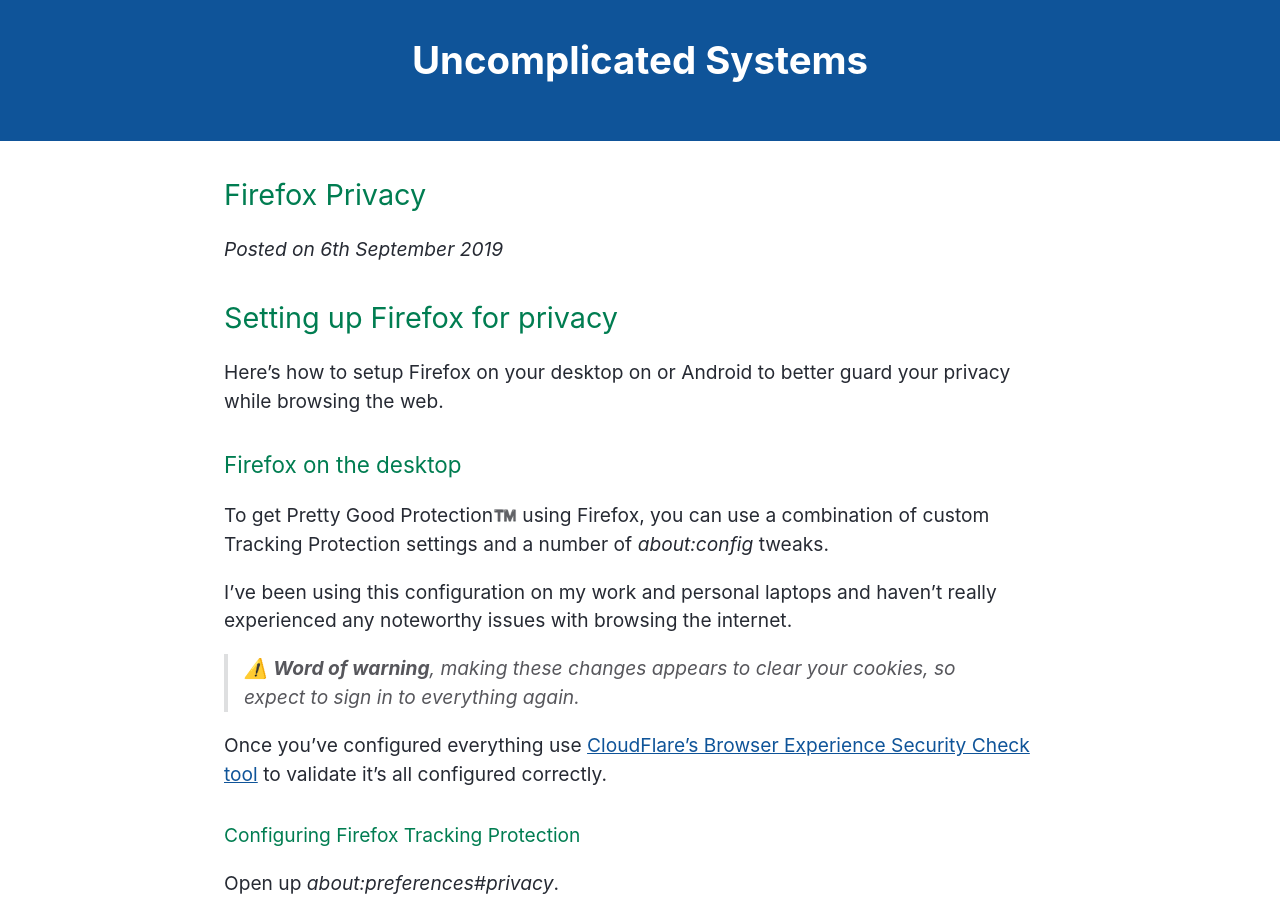
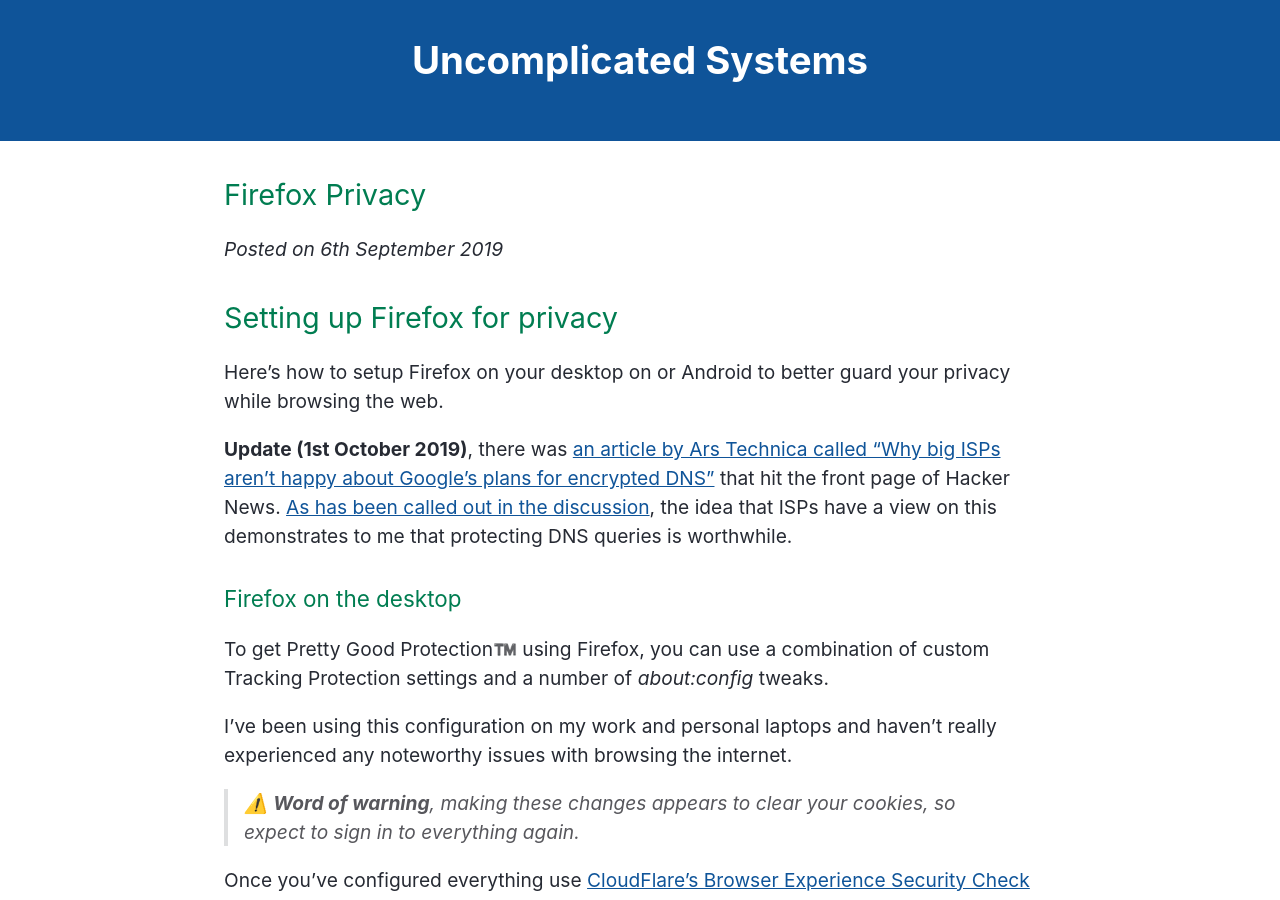
Before and after one commit to sjparkinson/uncomplicated.systems, a Jekyll site: the page built from _posts/2019-09-06-firefox-privacy.md, in a window 1280 px wide and 900 px high. Built offline with Jekyll 4.4.1, drawn with Linux system fonts in a browser that asks for light colours.

Commit message:
Update 2019-09-06-firefox-privacy.md

```diff
--- a/_posts/2019-09-06-firefox-privacy.md
+++ b/_posts/2019-09-06-firefox-privacy.md
@@ -1,6 +1,8 @@
 ## Setting up Firefox for privacy
 
 Here's how to setup Firefox on your desktop on or Android to better guard your privacy while browsing the web.
+
+**Update (1st October 2019)**, there was [an article by Ars Technica called "Why big ISPs aren’t happy about Google’s plans for encrypted DNS"](https://arstechnica.com/tech-policy/2019/09/isps-worry-a-new-chrome-feature-will-stop-them-from-spying-on-you/) that hit the front page of Hacker News. [As has been called out in the discussion](https://news.ycombinator.com/item?id=21124900), the idea that ISPs have a view on this demonstrates to me that protecting DNS queries is worthwhile.
 
 ### Firefox on the desktop
 
```
